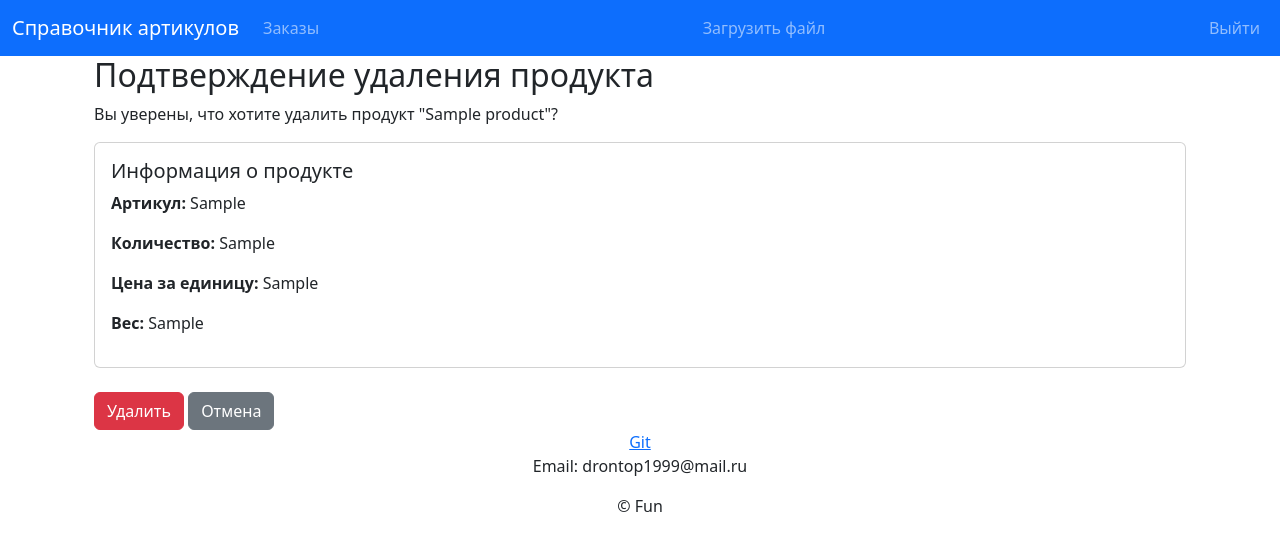
After one commit to Andreysx/Bot_Django, a Django app: page /product/delete/1/ in a window 1280 px wide. The commit adds this page. Shown: the top 551 px of the page. Run offline with Django 5.2, Linux system fonts and the light colour scheme; a user stored in the database is signed in; tables that the repository leaves empty hold one stand-in row (values such as "Sample post").

Commit message:
Add delete order/product functions

```diff
--- a/stsproject/goodsapp/urls.py
+++ b/stsproject/goodsapp/urls.py
@@ -1,5 +1,5 @@
 from django.urls import path
-from .views import index, order_review, search_product, upload_order,confirm_delete_order,upload_order_view
+from .views import index, order_review, search_product, upload_order,confirm_delete_order,upload_order_view, delete_product
 
 app_name = 'goodsapp'
 # пространство имен включается в тег url в шаблоне
@@ -9,6 +9,6 @@ urlpatterns = [
     path('order_review/<int:order_id>/', order_review, name='order_review'),
     path('orders/<int:order_id>/search', search_product, name='search_product'),
     path('upload/', upload_order_view, name='upload_order'),
-    # path('order/<int:order_id>/delete/', delete_order, name='delete_order'),
     path('order/<int:order_id>/confirm-delete/', confirm_delete_order, name='confirm_delete_order'),
+    path('product/delete/<int:product_id>/', delete_product, name='delete_product'),
 ]
--- a/stsproject/goodsapp/views.py
+++ b/stsproject/goodsapp/views.py
@@ -112,9 +112,27 @@ def upload_order(request):
     return render(request, 'goods/upload.html', {'form': form})
 
 
+@login_required
+def delete_product(request, product_id):
+    """Удаление продукта из заказа"""
+    product = get_object_or_404(Products, pk=product_id)
+
+    # Проверка, что текущий пользователь является автором заказа
+    if product.order.author != request.user:
+        messages.error(request, "У вас нет прав на удаление этого продукта.")
+        return redirect('goodsapp:index')  # Перенаправление на главную страницу
+
+    if request.method == 'POST':
+        product.delete()  # Удаление продукта
+        messages.success(request, 'Продукт успешно удален.')  # Сообщение об успешном удалении
+        return redirect('goodsapp:order_review', product.order.id)  # Перенаправление на страницу заказа
+
+    return render(request, 'goods/confirm_delete_product.html', {'product': product})
+
 
 @login_required
 def confirm_delete_order(request, order_id):
+    """Удаление заказа"""
     order = get_object_or_404(Orders, pk=order_id)
 
     # Проверка, что текущий пользователь является автором заказа
--- /dev/null
+++ b/stsproject/templates/goods/confirm_delete_product.html
@@ -0,0 +1,24 @@
+{% extends 'base.html' %}
+
+{% block content %}
+<div class="container">
+    <h2>Подтверждение удаления продукта</h2>
+    <p>Вы уверены, что хотите удалить продукт "{{ product.name }}"?</p>
+
+    <div class="card mb-4">
+        <div class="card-body">
+            <h5 class="card-title">Информация о продукте</h5>
+            <p><strong>Артикул:</strong> {{ product.article }}</p>
+            <p><strong>Количество:</strong> {{ product.quantity }}</p>
+            <p><strong>Цена за единицу:</strong> {{ product.unit_price }}</p>
+            <p><strong>Вес:</strong> {{ product.weight }}</p>
+        </div>
+    </div>
+
+    <form method="post">
+        {% csrf_token %}
+        <button type="submit" class="btn btn-danger">Удалить</button>
+        <a href="{% url 'goodsapp:order_review' product.order.id %}" class="btn btn-secondary">Отмена</a>
+    </form>
+</div>
+{% endblock %}
--- a/stsproject/templates/goods/search_results.html
+++ b/stsproject/templates/goods/search_results.html
@@ -43,5 +43,6 @@
     {% else %}
     <p class="text-center">Продукты не найдены.</p>
     {% endif %}
+    <p class="mt-3 text-center"> <a href="{% url 'goodsapp:order_review' order.id %}">Вернуться к заказу</a></p>
 </div>
 {% endblock %}
```
Also changed, not shown: stsproject/templates/goods/index.html (+12 -8 lines), stsproject/templates/goods/order_review.html (+10 -1 lines).
